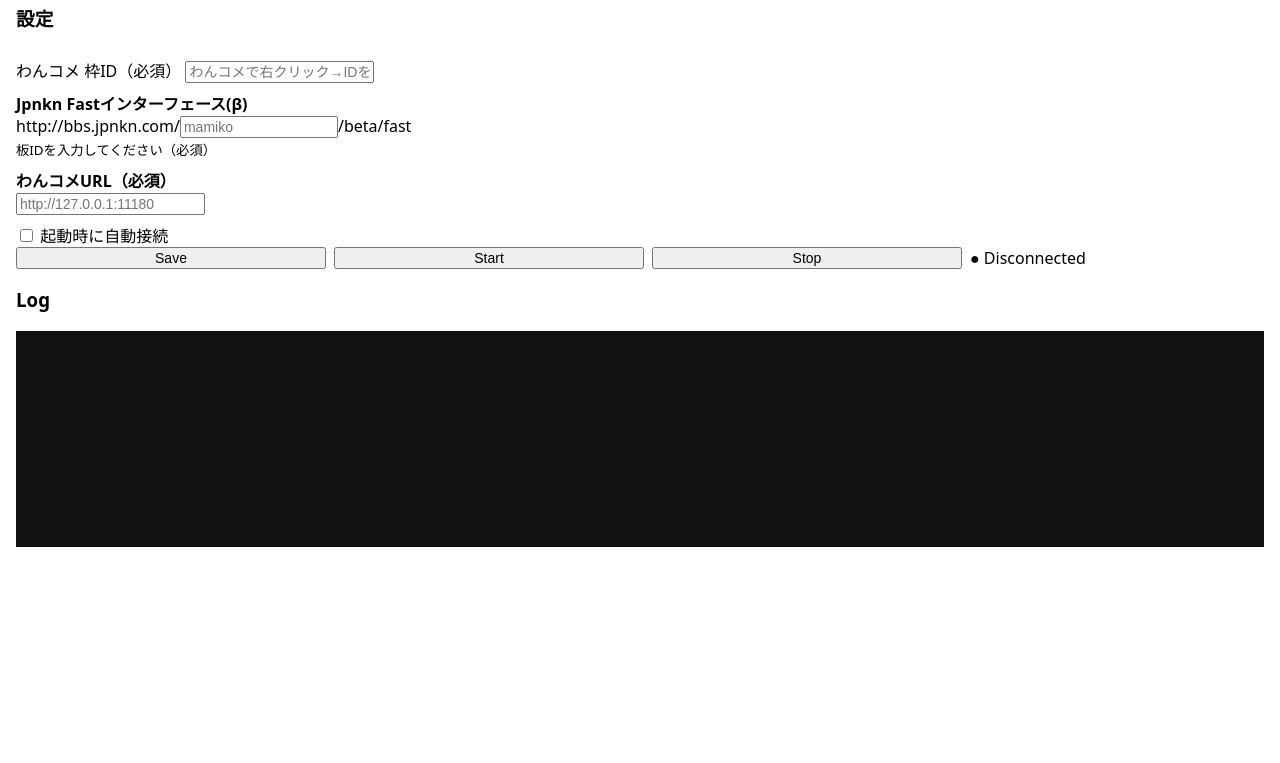
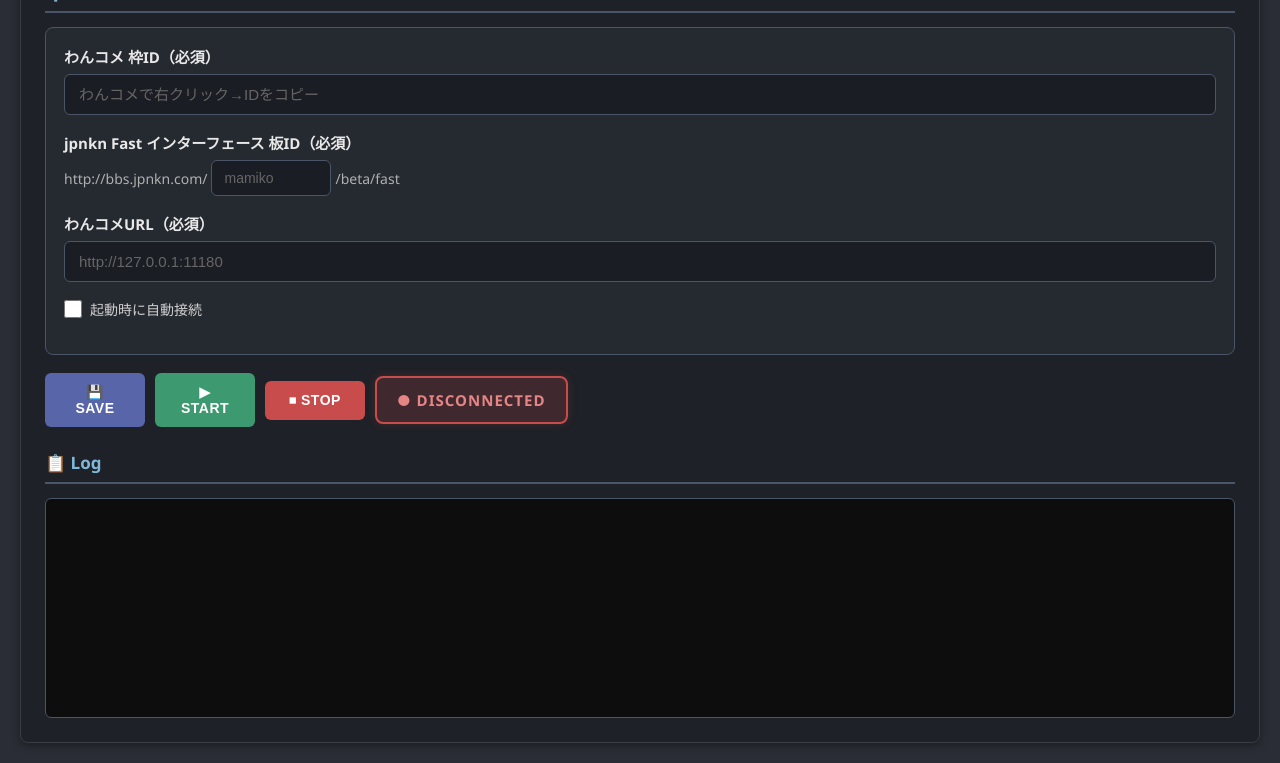
Before and after one commit to titagaki/jpnkn-fast-onecomme-bridge, a website with bundled scripts: page src/index.html in a window 1280 px wide. Shown: the part 71-834 px from the top of the page. Before the commit the page ends 800 px from the top, so only its background shows below. Built offline with nearby package versions, Linux system fonts and the light colour scheme.

Commit message:
微調整

```diff
--- a/src/index.html
+++ b/src/index.html
@@ -2,49 +2,226 @@
 <html>
 <head>
   <meta charset="utf-8" />
-  <title>jpnkn Fast → わんコメ</title>
+  <title>JPNKNのレスをわんコメに送るやつ</title>
   <style>
-    body { font-family: system-ui, sans-serif; margin: 16px; }
-    input, button { font-size: 14px; }
-    label { display:block; margin-top:8px; }
-    #log { height: 200px; overflow: auto; background:#111; color:#0f0; padding:8px; }
-    #msgs { height: 260px; overflow:auto; border:1px solid #ccc; padding:8px; }
-    .row { display:flex; gap:8px; align-items:center; }
-    .row > * { flex:1; }
+    * { box-sizing: border-box; margin: 0; padding: 0; }
+    body {
+      font-family: 'Segoe UI', system-ui, -apple-system, sans-serif;
+      background: #2a2d35;
+      color: #e0e0e0;
+      padding: 20px;
+      min-height: 100vh;
+    }
+    .container {
+      background: #1e2127;
+      border-radius: 8px;
+      padding: 24px;
+      box-shadow: 0 2px 8px rgba(0, 0, 0, 0.4);
+      border: 1px solid #3a3d45;
+    }
+    h2 {
+      font-size: 22px;
+      font-weight: 600;
+      margin-bottom: 20px;
+      color: #fff;
+      text-align: center;
+      letter-spacing: 0.5px;
+    }
+    h3 {
+      font-size: 17px;
+      font-weight: 600;
+      margin: 4px 0 14px 0;
+      color: #7eb8da;
+      border-bottom: 2px solid #4a5568;
+      padding-bottom: 8px;
+    }
+    h3:not(:first-of-type) {
+      margin-top: 24px;
+    }
+    label {
+      display: block;
+      margin-bottom: 7px;
+      font-size: 14px;
+      color: #b8b8b8;
+      font-weight: 500;
+    }
+    .label-required {
+      font-weight: 700;
+      color: #e8e8e8;
+      font-size: 15px;
+    }
+    .settings-box {
+      border: 1px solid #4a5568;
+      border-radius: 8px;
+      padding: 18px;
+      margin-bottom: 18px;
+      background: #252930;
+    }
+    input[type="text"], input[type="url"] {
+      width: 100%;
+      padding: 11px 14px;
+      font-size: 15px;
+      background: #1a1d23;
+      border: 1px solid #4a5568;
+      border-radius: 6px;
+      color: #fff;
+      transition: all 0.3s ease;
+      outline: none;
+    }
+    input[type="text"]:focus, input[type="url"]:focus {
+      border-color: #7eb8da;
+      background: #1e2127;
+      box-shadow: 0 0 0 3px rgba(126, 184, 218, 0.15);
+    }
+    input::placeholder { color: #666; }
+    input[type="checkbox"] {
+      width: 18px;
+      height: 18px;
+      margin-right: 8px;
+      cursor: pointer;
+      accent-color: #4fc3f7;
+    }
+    .field { margin-bottom: 17px; }
+    .field small {
+      display: block;
+      margin-top: 5px;
+      color: #888;
+      font-size: 13px;
+    }
+    .inline-input-group {
+      display: flex;
+      align-items: center;
+      gap: 4px;
+      margin-top: 7px;
+    }
+    .inline-input-group span { color: #b0b0b0; font-size: 14px; }
+    .inline-input-group input {
+      width: 150px;
+      padding: 9px 12px;
+      font-size: 14px;
+    }
+    .row {
+      display: flex;
+      gap: 10px;
+      align-items: center;
+      margin-top: 16px;
+    }
+    button {
+      width: 100px;
+      padding: 11px 20px;
+      font-size: 14px;
+      font-weight: 600;
+      border: none;
+      border-radius: 6px;
+      cursor: pointer;
+      transition: all 0.2s ease;
+      text-transform: uppercase;
+      letter-spacing: 0.5px;
+    }
+    #saveBtn {
+      background: #5865a8;
+      color: #fff;
+    }
+    #saveBtn:hover { background: #6875bb; transform: translateY(-1px); box-shadow: 0 3px 8px rgba(88, 101, 168, 0.4); }
+    #startBtn {
+      background: #3d9970;
+      color: #fff;
+    }
+    #startBtn:hover { background: #49b17f; transform: translateY(-1px); box-shadow: 0 3px 8px rgba(61, 153, 112, 0.4); }
+    #stopBtn {
+      background: #c94c4c;
+      color: #fff;
+    }
+    #stopBtn:hover { background: #d85c5c; transform: translateY(-1px); box-shadow: 0 3px 8px rgba(201, 76, 76, 0.4); }
+    button:active { transform: translateY(0); }
+    #status {
+      flex: 0 0 auto;
+      padding: 12px 20px;
+      font-size: 15px;
+      font-weight: 700;
+      border-radius: 8px;
+      background: rgba(201, 76, 76, 0.2);
+      color: #e58585;
+      border: 2px solid #c94c4c;
+      text-transform: uppercase;
+      letter-spacing: 1px;
+      box-shadow: 0 0 10px rgba(201, 76, 76, 0.2);
+      transition: all 0.3s ease;
+    }
+    #status.connected {
+      background: rgba(61, 153, 112, 0.2);
+      color: #6bc99a;
+      border-color: #3d9970;
+      box-shadow: 0 0 15px rgba(61, 153, 112, 0.3);
+      animation: pulse 2s ease-in-out infinite;
+    }
+    @keyframes pulse {
+      0%, 100% { box-shadow: 0 0 15px rgba(61, 153, 112, 0.3); }
+      50% { box-shadow: 0 0 25px rgba(61, 153, 112, 0.5); }
+    }
+    #log {
+      height: 220px;
+      overflow: auto;
+      background: #0d0d0d;
+      color: #7bc96f;
+      padding: 14px;
+      border-radius: 6px;
+      font-family: 'Consolas', 'Monaco', monospace;
+      font-size: 13px;
+      line-height: 1.6;
+      border: 1px solid #4a5568;
+    }
+    #log::-webkit-scrollbar { width: 8px; }
+    #log::-webkit-scrollbar-track { background: #1a1a1a; border-radius: 4px; }
+    #log::-webkit-scrollbar-thumb { background: #333; border-radius: 4px; }
+    #log::-webkit-scrollbar-thumb:hover { background: #444; }
+    .checkbox-label {
+      display: flex;
+      align-items: center;
+      cursor: pointer;
+      user-select: none;
+      margin-top: 8px;
+      color: #d0d0d0;
+    }
   </style>
 </head>
 <body>
-  <h2>jpnkn Fast → わんコメ</h2>
-
-  <h3>設定</h3>
-  <div class="row">
-    <label>わんコメ 枠ID（必須）
-      <input id="serviceId" placeholder="わんコメで右クリック→IDをコピー" required />
+  <div class="container">
+    <h3>⚙️ 設定</h3>
+    <div class="settings-box">
+      <div class="field">
+        <label class="label-required">わんコメ 枠ID（必須）</label>
+        <input type="text" id="serviceId" placeholder="わんコメで右クリック→IDをコピー" required />
+      </div>
+      <div class="field">
+        <label class="label-required">jpnkn Fast インターフェース 板ID（必須）</label>
+        <div class="inline-input-group">
+          <span>http://bbs.jpnkn.com/</span>
+          <input type="text" id="topics" placeholder="mamiko" style="width: 120px;" />
+          <span>/beta/fast</span>
+        </div>
+      </div>
+      <div class="field">
+        <label class="label-required">わんコメURL（必須）</label>
+        <input type="url" id="onecommeBase" placeholder="http://127.0.0.1:11180" />
+      </div>
+      <div class="field">
+        <label class="checkbox-label">
+          <input id="autoStart" type="checkbox" />
+          起動時に自動接続
         </label>
       </div>
-  <div class="row">
-    <label><strong>Jpnkn Fastインターフェース(β)</strong><br>
-      http://bbs.jpnkn.com/<input id="topics" placeholder="mamiko" style="width: 150px; display: inline;" />/beta/fast
-      <br><small>板IDを入力してください（必須）</small>
-    </label>
     </div>
     <div class="row">
-    <label><strong>わんコメURL（必須）</strong><br>
-      <input id="onecommeBase" placeholder="http://127.0.0.1:11180" />
-    </label>
-  </div>
-  <div class="row">
-    <label><input id="autoStart" type="checkbox" /> 起動時に自動接続</label>
-  </div>
-  <div class="row">
-    <button id="saveBtn">Save</button>
-    <button id="startBtn">Start</button>
-    <button id="stopBtn">Stop</button>
+      <button id="saveBtn">💾 Save</button>
+      <button id="startBtn">▶ Start</button>
+      <button id="stopBtn">⏹ Stop</button>
       <span id="status">● Disconnected</span>
     </div>
 
-  <h3>Log</h3>
+    <h3>📋 Log</h3>
     <pre id="log"></pre>
+  </div>
   <script type="module" src="../dist/src/renderer.js"></script>
 </body>
 </html>
--- a/src/renderer.ts
+++ b/src/renderer.ts
@@ -80,9 +80,11 @@ window.bridge.onStatusUpdate((msg: unknown) => {
   // Update button state based on connection status
   if (statusMsg.includes('Connected')) {
     running = true;
+    elems.status.classList.add('connected');
     updateButtons();
   } else if (statusMsg.includes('Disconnected')) {
     running = false;
+    elems.status.classList.remove('connected');
     updateButtons();
   }
 });
```
Also changed, not shown: src/window.ts (+5 -2 lines), tests/transform.test.ts (+1 -1 lines). Lines whose indentation alone changed are shown as unchanged.
